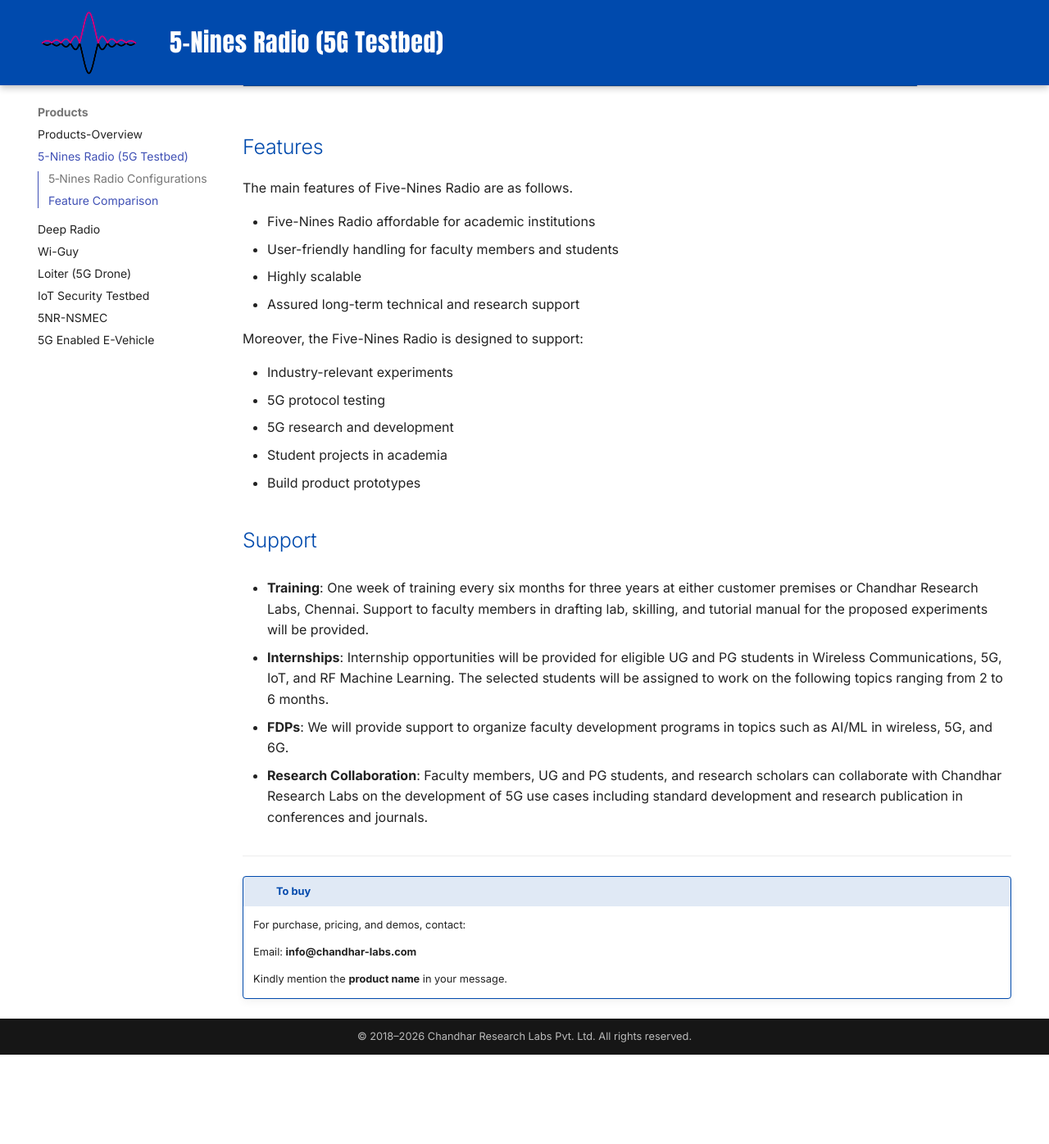
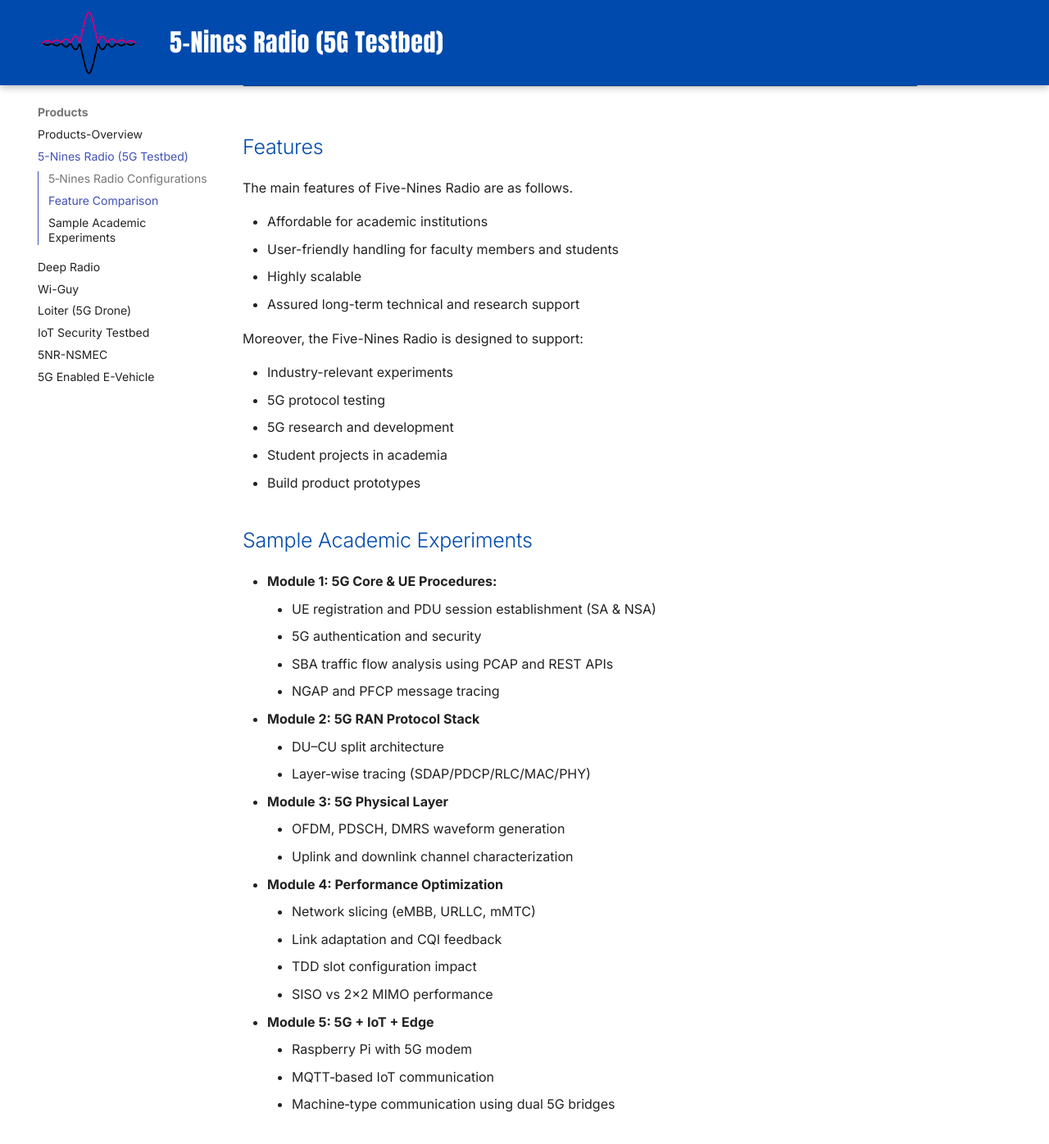
Before and after one commit to chandharlabs/chandhar-docs, an MkDocs documentation site: the page built from docs/products/5-nines-radio.md, in a window 1280 px wide and 1400 px high, scrolled down 2549 px. Shown: the top 1396 px of the window at 82% size. Built offline with MkDocs 1.6.1 and Material for MkDocs 9.7.7, drawn with Linux system fonts in a browser that asks for light colours; before the commit the page ends 3836 px from its top, so only the background shows below that.

Commit message:
sample experiments

```diff
--- a/docs/products/5-nines-radio.md
+++ b/docs/products/5-nines-radio.md
@@ -71,7 +71,7 @@ In NSA mode, to establish a connection with a 5G Smartphone, one requires a 4G b
 
 The main features of Five-Nines Radio are as follows.
 
-- Five-Nines Radio affordable for academic institutions
+- Affordable for academic institutions
 - User-friendly handling for faculty members and students
 - Highly scalable
 - Assured long-term technical and research support
@@ -84,6 +84,28 @@ Moreover, the Five-Nines Radio is designed to support:
 - Student projects in academia
 - Build product prototypes
 
+
+## Sample Academic Experiments
+- **Module 1: 5G Core & UE Procedures:**
+    - UE registration and PDU session establishment (SA & NSA)
+    - 5G authentication and security
+    - SBA traffic flow analysis using PCAP and REST APIs
+    - NGAP and PFCP message tracing
+- **Module 2: 5G RAN Protocol Stack**
+    - DU–CU split architecture
+    - Layer‑wise tracing (SDAP/PDCP/RLC/MAC/PHY)
+- **Module 3: 5G Physical Layer**
+    - OFDM, PDSCH, DMRS waveform generation
+    - Uplink and downlink channel characterization
+- **Module 4: Performance Optimization**
+    - Network slicing (eMBB, URLLC, mMTC)
+    - Link adaptation and CQI feedback
+    - TDD slot configuration impact
+    - SISO vs 2×2 MIMO performance
+- **Module 5: 5G + IoT + Edge**
+    - Raspberry Pi with 5G modem
+    - MQTT‑based IoT communication
+    - Machine‑type communication using dual 5G bridges
 <h2 class="features">Support</h2>
 
 
```
Also changed, not shown: docs/index.md (+1 -1 lines), docs/products/deep-radio.md (+11 -11 lines).
